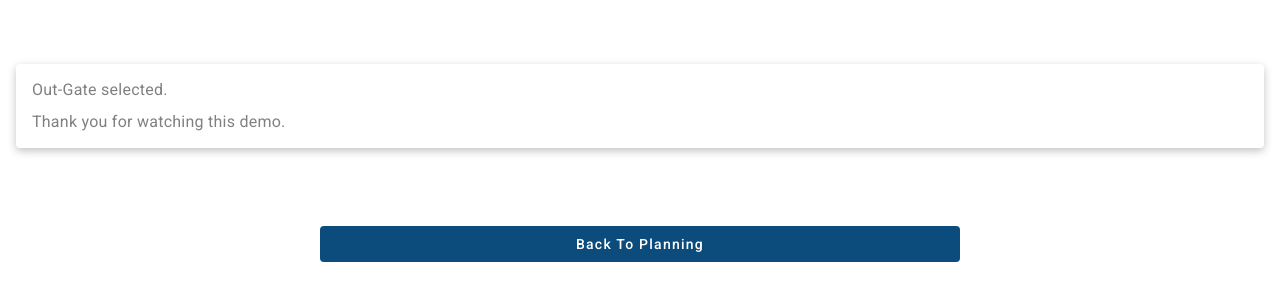
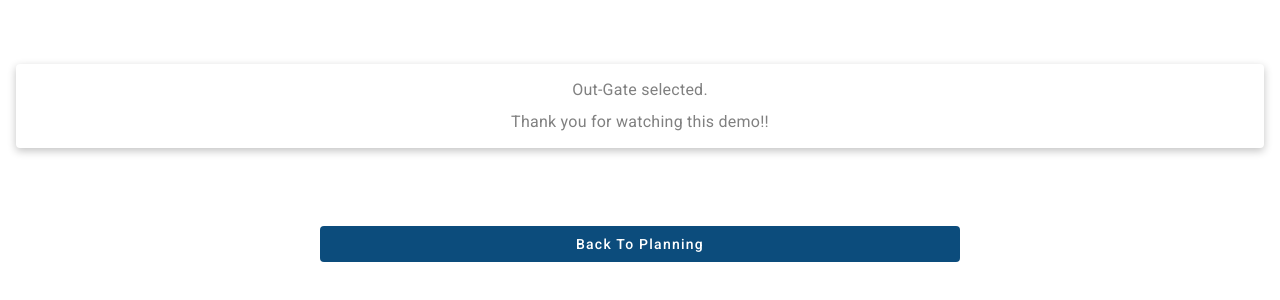
Before and after one commit to ashuraut1234/demo, an Angular app: page /thank-outgate in a window 1280 px wide. Shown: the part 320-620 px from the top of the page. Built offline with nearby package versions, Linux system fonts and the light colour scheme.

Commit message:
some changes

```diff
--- a/src/app/thank-you-ingate/thank-you-ingate.component.html
+++ b/src/app/thank-you-ingate/thank-you-ingate.component.html
@@ -10,7 +10,7 @@
     <mat-card class="margin-card">
         <mat-card-content class="card-content">
             <p>In-Gate selected.</p>
-            <p>Thank you for watching this demo.</p>
+            <p>Thank you for watching this demo!!</p>
         </mat-card-content>
 
     </mat-card>
--- a/src/app/thank-you-ingate/thank-you-ingate.component.scss
+++ b/src/app/thank-you-ingate/thank-you-ingate.component.scss
@@ -11,6 +11,7 @@
 .card-content {
     font-size: 16px;
     color: grey;
+    text-align: center;
 }
 
 .card-container {
--- a/src/app/thank-you-outgate/thank-you-outgate.component.html
+++ b/src/app/thank-you-outgate/thank-you-outgate.component.html
@@ -9,8 +9,8 @@
 <div class="card-container">
     <mat-card class="margin-card">
         <mat-card-content class="card-content">
-            <p>Out-Gate selected.</p>
-            <p>Thank you for watching this demo.</p>
+            <div style="text-align: center!important;"><p>Out-Gate selected.</p></div>
+            <p>Thank you for watching this demo!!</p>
         </mat-card-content>
     </mat-card>
 </div>
--- a/src/app/thank-you-outgate/thank-you-outgate.component.scss
+++ b/src/app/thank-you-outgate/thank-you-outgate.component.scss
@@ -11,6 +11,7 @@
 .card-content {
     font-size: 16px;
     color: grey;
+    text-align: center;
 }
 .button-content{
     text-align: center;
```
